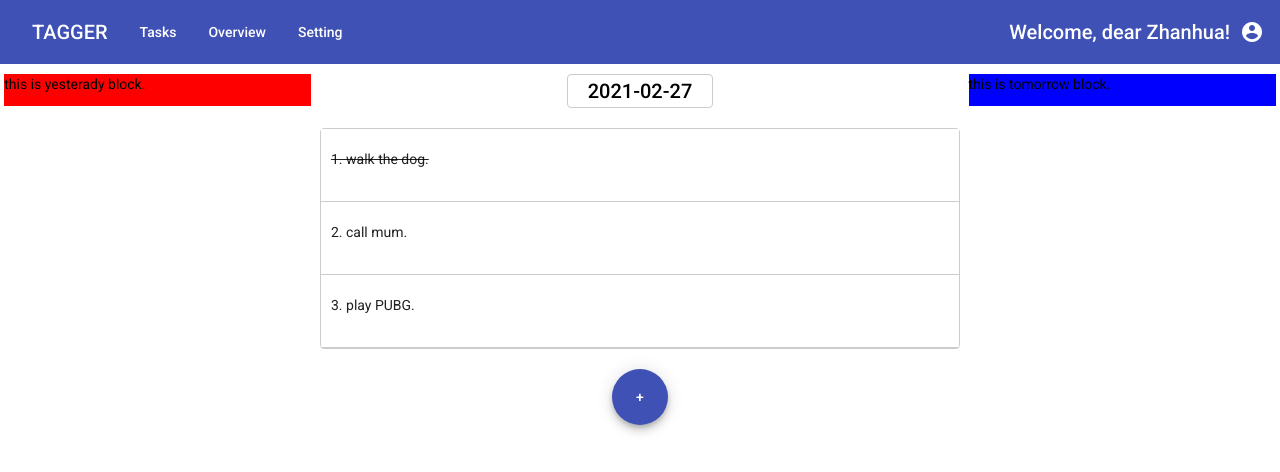
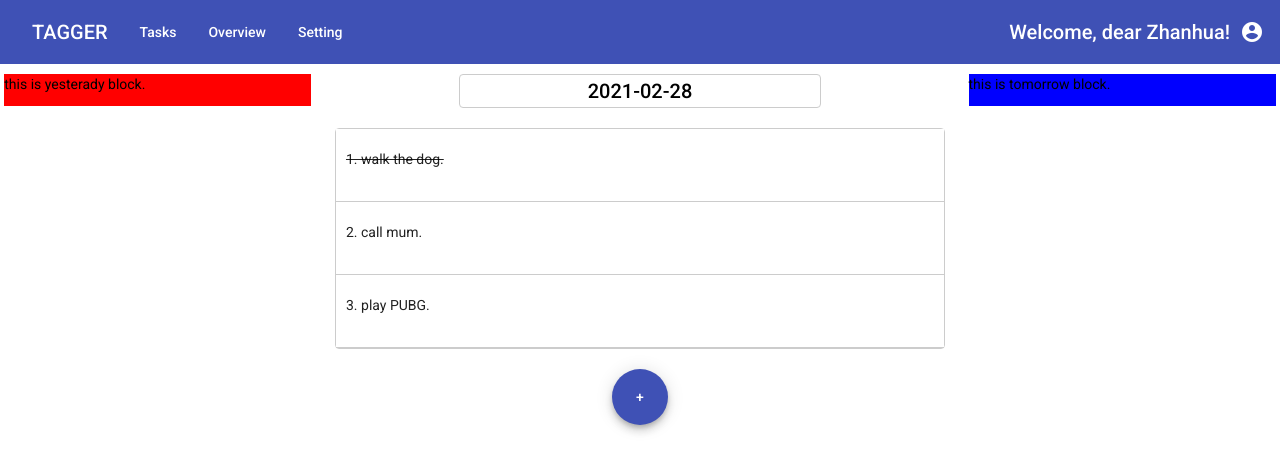
Before and after one commit to zhanhualiang/tagged, an Angular app: page / in a window 1280 px wide. Shown: the top 472 px of the page. Built offline with nearby package versions, Linux system fonts and the light colour scheme.

Commit message:
added tab-header component

```diff
--- a/src/app/tab/tab-header/tab-header.component.css
+++ b/src/app/tab/tab-header/tab-header.component.css
@@ -0,0 +1,13 @@
+.task-header{
+    margin: 0 auto;
+    border: solid 1px #ccc;
+    border-radius: 4px;
+    margin-bottom: 20px;
+    padding: 0 20px;
+    text-align: center;
+    width: 50%;
+}
+
+.task-header h2{
+    margin: 0;
+}
--- a/src/app/tab/tab-header/tab-header.component.html
+++ b/src/app/tab/tab-header/tab-header.component.html
@@ -1 +1,4 @@
-<p>tab-header works!</p>
+<div class="task-header">
+    <h2>{{date}}</h2>
+    <p *ngIf="isToday">Today</p>
+</div>
--- a/src/app/tab/tab-header/tab-header.component.ts
+++ b/src/app/tab/tab-header/tab-header.component.ts
@@ -1,4 +1,4 @@
-import { Component, OnInit } from '@angular/core';
+import { Component, Input, OnInit } from '@angular/core';
 
 @Component({
   selector: 'app-tab-header',
@@ -6,10 +6,27 @@ import { Component, OnInit } from '@angular/core';
   styleUrls: ['./tab-header.component.css']
 })
 export class TabHeaderComponent implements OnInit {
+  @Input('date') inputDate?: string;
+  date: string = '';
+  isToday: boolean = false;
 
-  constructor() { }
+
+  constructor() {
+
+  }
 
   ngOnInit(): void {
+    if(this.inputDate) {
+      this.date = this.inputDate;
+    }
+
+    if(this.date == this.getCurrentDate()) {
+      this.isToday = true;
+    }
+  }
+
+  getCurrentDate() {
+    return new Date().toISOString().split('T')[0];
   }
 
 }
--- a/src/app/tab/task-list/task-list.component.css
+++ b/src/app/tab/task-list/task-list.component.css
@@ -3,6 +3,7 @@
     border: solid 1px #ccc;
     border-radius: 4px;
     margin-bottom: 20px;
+    width: 95%;
 }
 
 .task-finished {
--- a/src/app/tagged-today-tab/tagged-today-tab.component.css
+++ b/src/app/tagged-today-tab/tagged-today-tab.component.css
@@ -1,69 +1,3 @@
-.task-list, .task-header, .task-add-button {
+.task-add-button {
     margin: 0 auto;
 }
-
-.task-list, .task-header{
-    border: solid 1px #ccc;
-    border-radius: 4px;
-    margin-bottom: 20px;
-}
-
-.task-finished {
-    text-decoration: line-through;
-}
-
-.task-header {
-    padding: 0 20px;
-    text-align: center;
-}
-
-.task-header h2{
-    margin: 0;
-}
-
-.task-list {
-    width: 90%;
-    max-width: 100%;
-    min-height: 60px;
-    display: block;
-    background: white;
-    overflow: hidden;
-}
-
-.task-list-box {
-    padding: 20px 10px;
-    border-bottom: solid 1px #ccc;
-    color: rgba(0, 0, 0, 0.87);
-    display: flex;
-    flex-direction: row;
-    align-items: center;
-    justify-content: space-between;
-    box-sizing: border-box;
-    cursor: move;
-    background: white;
-    font-size: 14px;
-}
-
-.cdk-drag-animating {
-    transition: transform 250ms cubic-bezier(0, 0, 0.2, 1);
-}
-
-
-/* placeholder element before the drop */
-.cdk-drag-placeholder {
-    opacity: 0;
-}
-
-/* animation for the remianing element */
-.task-list.cdk-drop-list-dragging .task-list-box:not(.cdk-drag-placeholder) {
-    transition: transform 250ms cubic-bezier(0, 0, 0.2, 1);
-}
-
-/* style for the drop element */
-.cdk-drag-preview {
-    box-sizing: border-box;
-    border-radius: 4px;
-    box-shadow: 0 5px 5px -3px rgba(0, 0, 0, 0.2),
-                0 8px 10px 1px rgba(0, 0, 0, 0.14),
-                0 3px 14px 2px rgba(0, 0, 0, 0.12);
-}
--- a/src/app/tagged-today-tab/tagged-today-tab.component.html
+++ b/src/app/tagged-today-tab/tagged-today-tab.component.html
@@ -1,8 +1,5 @@
 <div fxLayout="column" fxLayoutAlign="center">
-    <div class="task-header">
-        <h2>{{Date}}</h2>
-        <p *ngIf="isToday">Today</p>
-    </div>
+    <app-tab-header [date]="date"></app-tab-header>
     <app-task-list [tasks]="todayTaskList" ></app-task-list>
     <div class="task-add-button">
         <button mat-fab color="primary">
--- a/src/app/tagged-today-tab/tagged-today-tab.component.ts
+++ b/src/app/tagged-today-tab/tagged-today-tab.component.ts
@@ -9,7 +9,7 @@ import { Task } from '../class/task';
 })
 export class TaggedTodayTabComponent implements OnInit {
 
-  Date: string = "2021-02-27";
+  date: string = "2021-02-28";
   isToday: boolean = false;
 
   todayTaskList: Task[] = [
@@ -31,7 +31,7 @@ export class TaggedTodayTabComponent implements OnInit {
   ]
 
   constructor() {
-    if(this.Date == this.getCurrentDate()) {
+    if(this.date == this.getCurrentDate()) {
       this.isToday = true;
     }
   }
```
